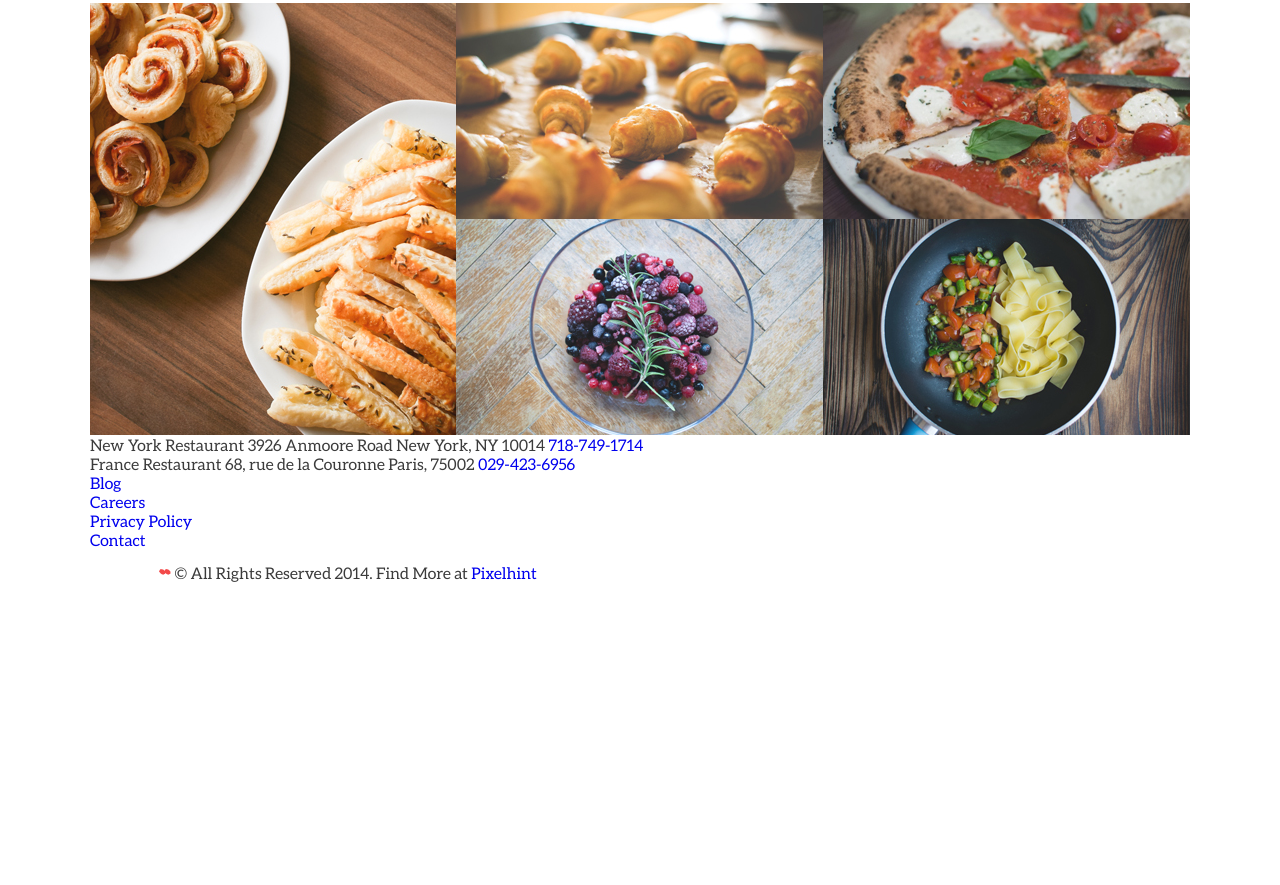
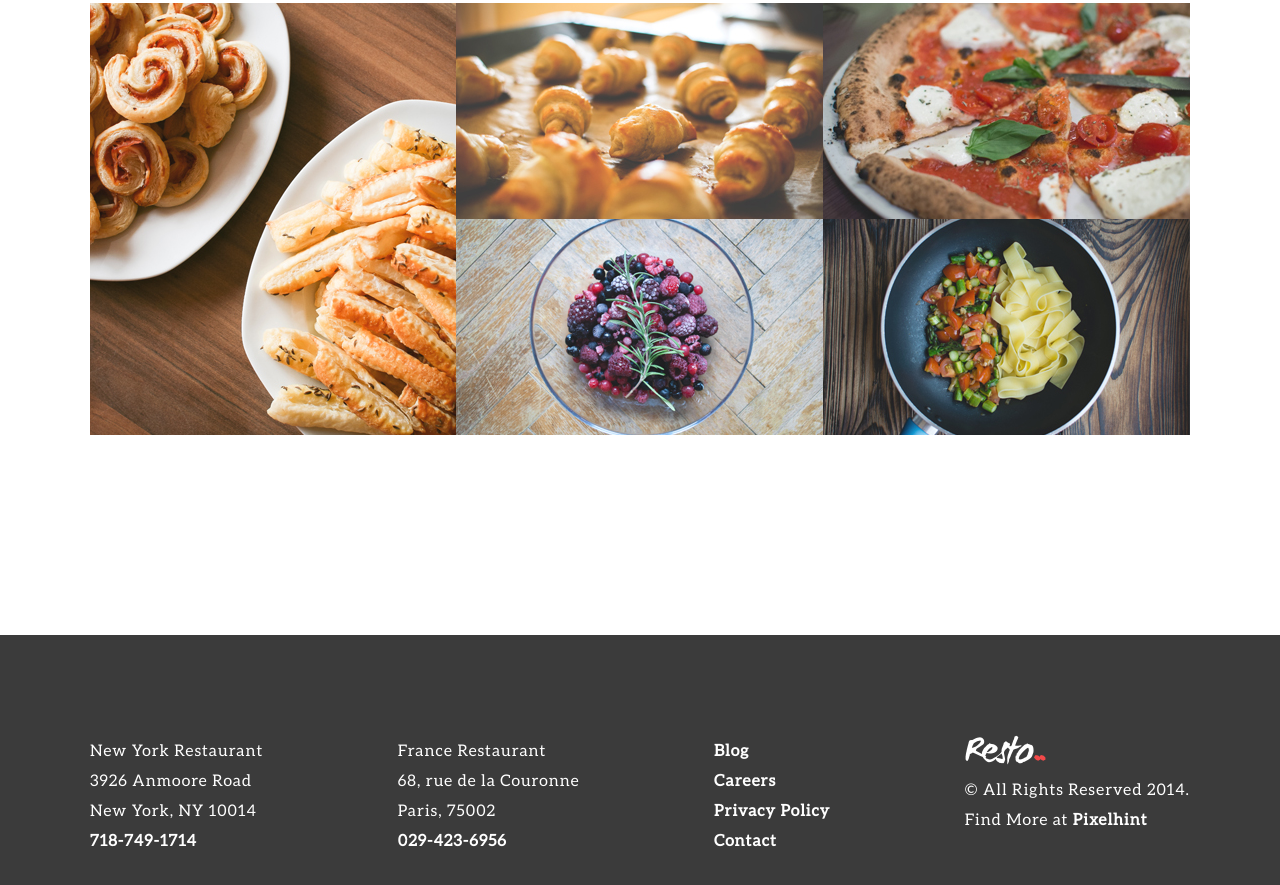
Before and after one commit to oleg-169900/resto, a plain HTML site: page index.html in a window 1280 px wide. Shown: the part 2128-3013 px from the top of the page. Before the commit the page ends 2710 px from the top, so only its background shows below. Drawn offline with nearby package versions, Linux system fonts and the light colour scheme; files that its build step writes are made by us from their sources.

Commit message:
Сделал футер

```diff
--- a/index.html
+++ b/index.html
@@ -233,18 +233,22 @@
 
     <footer class="page-footer">
       <div class="page-footer__wrapper  center">
-        <div class="contacts">
-          <span class="contacts__title">New York Restaurant</span>
-          <span class="contacts__address">3926 Anmoore Road</span>
-          <span class="contacts__post-index">New York, NY 10014</span>
-          <a class="contacts__tel" href="tel:#">718-749-1714</a>
-        </div>
-        <div class="contacts">
-          <span class="contacts__title">France Restaurant</span>
-          <span class="contacts__address">68, rue de la Couronne</span>
-          <span class="contacts__post-index">Paris, 75002</span>
-          <a class="contacts__tel" href="tel:#">029-423-6956</a>
-        </div>
+        <ul class="contacts">
+          <li class="contacts__item  contacts__item--city">New York Restaurant</li>
+          <li class="contacts__item  contacts__item--address">3926 Anmoore Road</li>
+          <li class="contacts__item  contacts__item--post">New York, NY 10014</li>
+          <li class="contacts__item  contacts__item--tel">
+            <a class="contacts__link" href="tel:#">718-749-1714</a>
+          </li>
+        </ul>
+        <ul class="contacts">
+          <li class="contacts__item  contacts__item--city">France Restaurant</li>
+          <li class="contacts__item  contacts__item--address">68, rue de la Couronne</li>
+          <li class="contacts__item  contacts__item--post">Paris, 75002</li>
+          <li class="contacts__item  contacts__item--tel">
+            <a class="contacts__link" href="tel:#">029-423-6956</a>
+          </li>
+        </ul>
         <nav class="secondary-nav">
           <ul class="secondary-nav__list">
             <li class="secondary-nav__item">
@@ -262,10 +266,12 @@
           </ul>
         </nav>
         <div class="copyright">
-          <a href="#">
-            <img src="img/logo-footer.png" alt="logo">
-          </a>
-          <span class="copyright__text">&copy; All Rights Reserved 2014. Find More at <a class="copyright__link" href="#">Pixelhint</a></span>
+          <div class="page-footer__logo">
+            <a href="#">
+              <img src="img/logo-footer.png" alt="logo">
+            </a>
+          </div>
+          <span class="copyright__text">&copy; All Rights Reserved 2014.<br> Find More at <a class="copyright__link" href="#">Pixelhint</a></span>
         </div>
       </div>
     </footer>
--- /dev/null
+++ b/less/blocks/contacts.less
@@ -0,0 +1,3 @@
+.contacts {
+  font-size: 16px;
+}
--- a/less/blocks/page-footer.less
+++ b/less/blocks/page-footer.less
@@ -0,0 +1,21 @@
+.page-footer {
+  margin-top: 200px;
+  padding: 100px 0;
+
+  color: #ffffff;
+  font-size: 16px;
+  letter-spacing: 1px;
+  line-height: 30px;
+  font-weight: lighter;
+
+  background-color: #3b3b3b;
+  a {
+    color: #ffffff;
+    font-weight: bold;
+  }
+}
+
+.page-footer__wrapper {
+  display: flex;
+  justify-content: space-between;
+}
--- a/less/style.less
+++ b/less/style.less
@@ -15,7 +15,7 @@
 @import "blocks/featured-dishes.less";
 @import "blocks/dish.less";
 @import "blocks/gallery.less";
-// @import "blocks/page-footer.less";
-// @import "blocks/social.less";
-// @import "blocks/social-link.less";
-// @import "blocks/copyright.less";
+@import "blocks/page-footer.less";
+@import "blocks/contacts.less";
+@import "blocks/copyright.less";
+@import "blocks/secondary-nav.less";
```
Also changed, not shown: less/blocks/copyright.less (added), less/blocks/secondary-nav.less (added).
